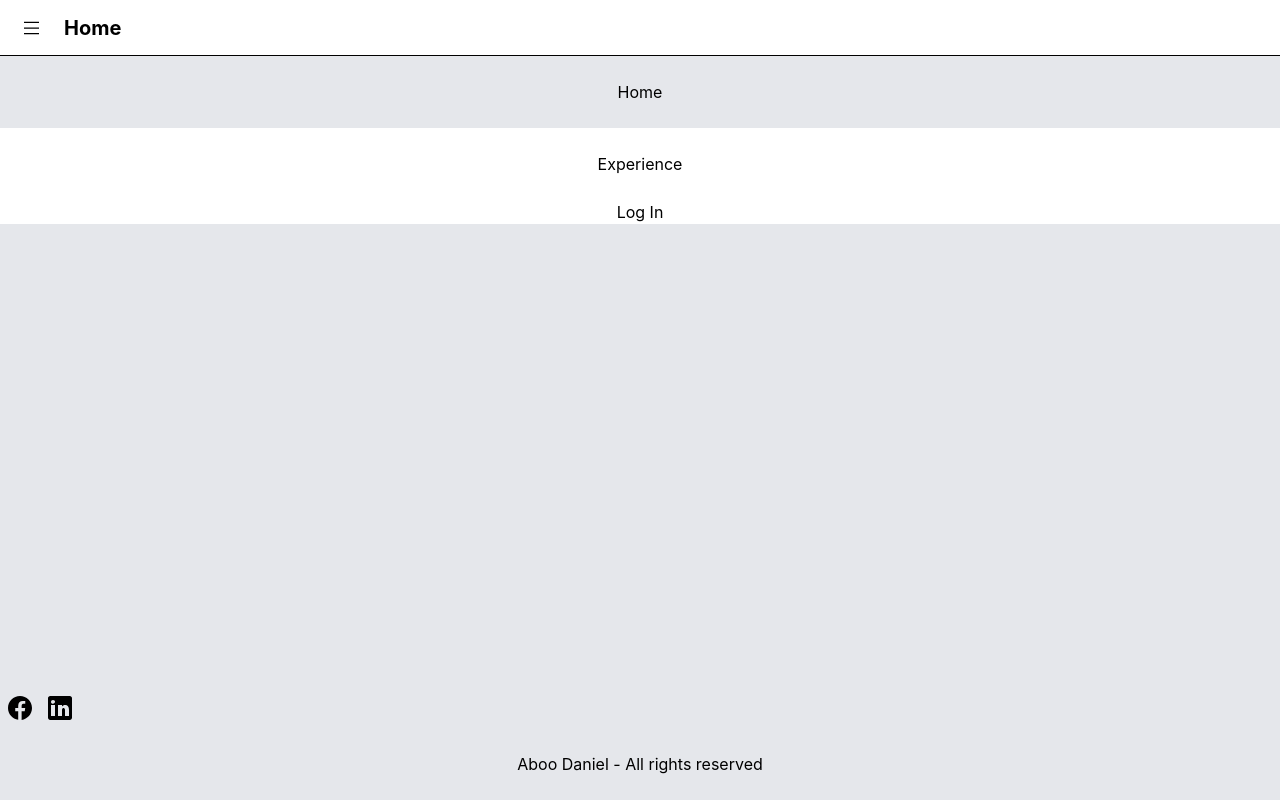
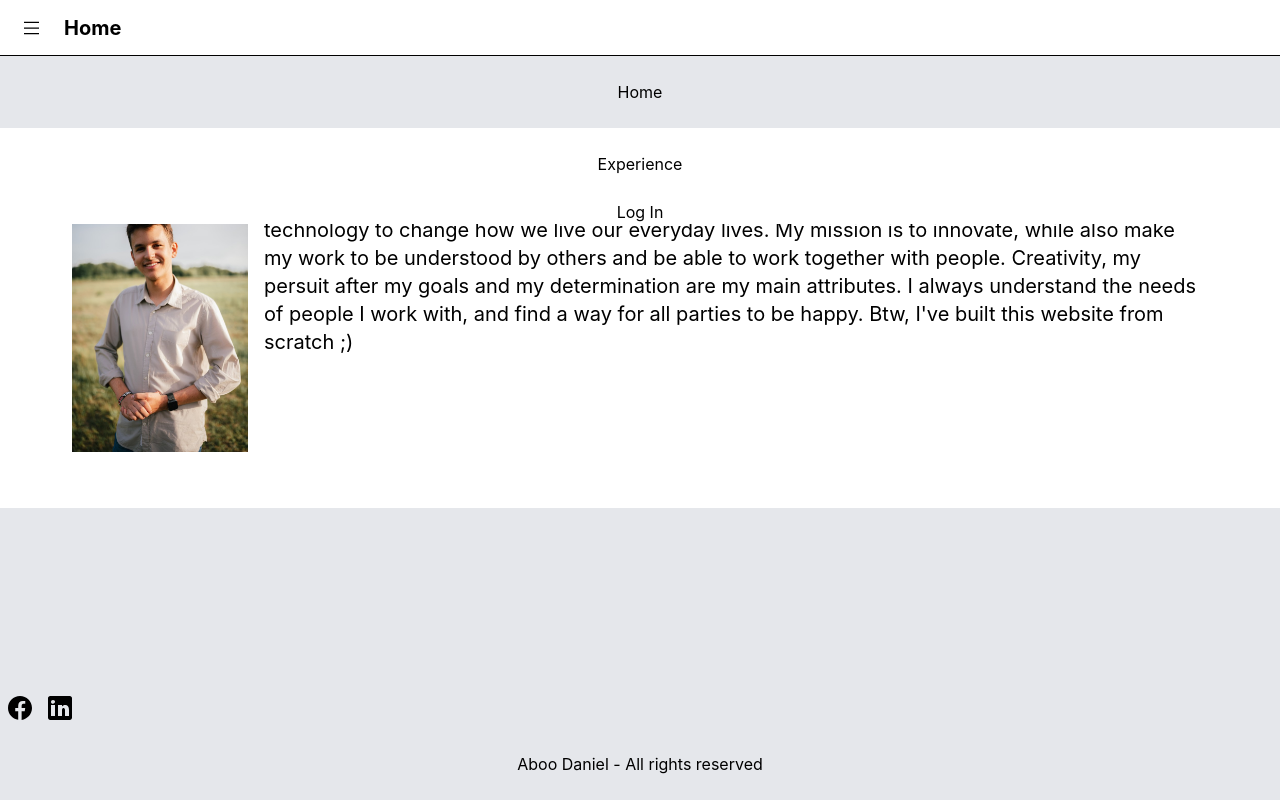
Before and after one commit to Daboo1998/aboodaniel-react-client, a React (Create React App) app: page / in a window 1280 px wide. Built offline with nearby package versions, Linux system fonts and the light colour scheme; no server answers.

Commit message:
Made a temporary Home content

```diff
--- a/src/components/layouts/HomePageLayout.tsx
+++ b/src/components/layouts/HomePageLayout.tsx
@@ -2,9 +2,21 @@ import React from "react";
 import PageLayout from "./PageLayout";
 
 const HomePageLayout: React.FC = () => {
+    const handleScroll: React.MouseEventHandler = () => {
+
+    };
+
     return (
         <PageLayout className="pt-10">
-            <h1>Welcome to my kingdom!</h1>
+            <h1 className="text-center">Welcome to my kingdom!</h1>
+            <div className="p-8">
+                <img src="/images/me.jpg" className="w-48 float-left pr-4 pb-4" />
+                <p className="text-xl">A bit about me. I have been always, looking into the future, wanting to create new solutions using
+                    technology to change how we live our everyday lives. My mission is to innovate, while also make my
+                    work to be understood  by others and be able to work together with people. Creativity, my persuit after
+                    my goals and my determination are my main attributes. I always understand the needs of people I work
+                    with, and find a way for all parties to be happy. Btw, I've built this website from scratch ;)</p>
+            </div>
         </PageLayout>
     );
 };
```
Also changed, not shown: public/images/me.jpg (added).
